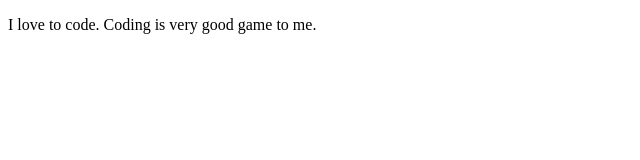
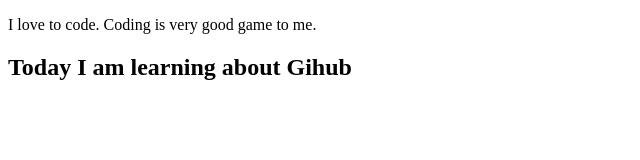
Before and after one commit to SaroarSojib/My-First-Website, a plain HTML site: page index.html in a window 1280 px wide. Shown: the whole page, without its empty margins (0-640 px from the left). Drawn offline with Linux system fonts and the light colour scheme.

Commit message:
Learn Github

```diff
--- a/index.html
+++ b/index.html
@@ -8,5 +8,6 @@
 </head>
 <body>
     <p>I love to code. Coding is very good game to me.</p>
+    <H2>Today I am learning about Gihub</H2>
 </body>
 </html>
```
